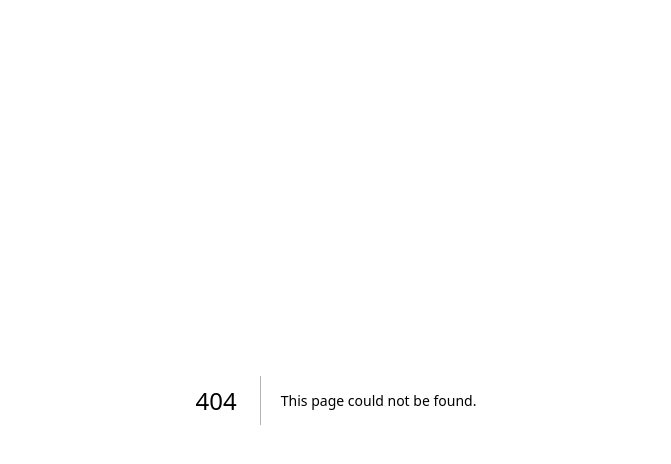
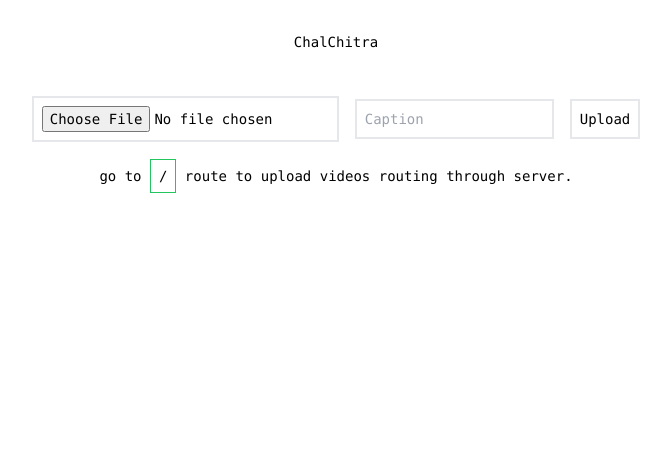
Before and after one commit to thisisashugupta/chalchitra, a Next.js app: page /upload in a window 1280 px wide. Before the commit this address had no page. Shown: the top 464 px of the page, without its empty margins (304-975 px from the left). Built offline with nearby package versions, Linux system fonts and the light colour scheme.

Commit message:
upload videos to s3 directly from client-side

```diff
--- a/package.json
+++ b/package.json
@@ -10,6 +10,7 @@
   },
   "dependencies": {
     "@aws-sdk/client-s3": "^3.478.0",
+    "aws-sdk": "^2.1532.0",
     "axios": "^1.6.2",
     "next": "14.0.4",
     "react": "^18",
--- a/src/app/api/posts/route.ts
+++ b/src/app/api/posts/route.ts
@@ -15,60 +15,50 @@ const s3Client = new S3Client({
 });
 
 
-async function uploadFileToS3(file: Buffer, fileName: string) {
+async function uploadFileToS3(file: any) {
 
-    const fileBuffer = file;
-    console.log(fileName);
-
+    const buffer = Buffer.from(await file.arrayBuffer());
     const uploadParams = {
         Bucket: bucketName,
-        Key: `myFolder/${fileName}`, // filename
-        Body: fileBuffer, // actual file
-        ContentType: "image/jpeg", // type of file
+        Key: file.name, // filename
+        Body: buffer, // actual file
+        ContentType: file.type, // type of file
         // ACL: "public-read",
     };
-
     const command = new PutObjectCommand(uploadParams);
     const uploadResponse = await s3Client.send(command);
     console.log("uploadResponse", uploadResponse);
-    return fileName;
+    return file.name;
 
 }
 
-export async function GET(req : Request, res : Response) {
-    return new Response('Hello World!', {
-        status: 200,
-        headers: { message: 'bro kya kr raha hai? post request hai na, get kyu khol raha hai' },
-    });
+export async function GET(req : Request) {
+    return new Response(JSON.stringify({ message: 'bro kya kr raha hai? post request hai na, get kyu khol raha hai' }), { status: 200 });
 }
 
-export async function POST(req : Request, res : Response) {
+export async function POST(req : Request) {
     try {
 
         const formData = await req.formData();
         const file = formData.get('image');
         const caption = formData.get('caption');
-        console.log("file", file);
-        console.log("caption", caption);
 
         if (!file) {
             return NextResponse.json({ error: 'No file uploaded' }, { status: 400 });
         }
 
-        const buffer = Buffer.from(await file.arrayBuffer());
-        const fileName = await uploadFileToS3(buffer, file.name);
+        const fileName = await uploadFileToS3(file);
+        const fileUrl = `https://${bucketName}.s3.${bucketRegion}.amazonaws.com/${fileName}`;
+        // TODO: upload caption to db
 
-        return new Response('File uploaded successfully!', {
-            status: 200,
-            headers: { message: 'message not found', fileName: fileName },
-        });
+        return new Response(JSON.stringify({message: 'File uploaded successfully!', fileName: fileName, fileUrl: fileUrl}), { status: 200 });
 
     } catch (error) {
 
         console.error(error);
         return new Response('Oh No!', {
-            status: 300,
-            headers: { error: 'Failed to upload image' },
+            status: 500,
+            headers: { error: 'Failed to upload video' },
         });
 
     }
--- /dev/null
+++ b/src/app/api/s3Url/route.ts
@@ -0,0 +1,58 @@
+import aws from "aws-sdk";
+import { NextResponse } from "next/server";
+import crypto from 'crypto';
+import { promisify } from "util";
+const randomBytes = promisify(crypto.randomBytes);
+
+const bucketName = process.env.BUCKET_NAME!;
+const bucketRegion = process.env.BUCKET_REGION!;
+const accessKeyId = process.env.SIGNED_ACCESS_KEY!;
+const secretAccessKey = process.env.SIGNED_SECRET_ACCESS_KEY!;
+
+const s3 = new aws.S3({
+    region: bucketRegion,
+    accessKeyId: accessKeyId,
+    secretAccessKey: secretAccessKey,
+    signatureVersion: 'v4',
+});
+
+export async function generateUploadURL() {
+    try {
+        const rawBytes = await randomBytes(16); // buffer
+        const imageName = rawBytes.toString('hex'); // unique image name
+        console.log('imageName', imageName);
+
+        const params = ({
+            Bucket: bucketName,
+            Key: imageName,
+            Expires: 60 // seconds
+        });
+
+        const uploadURL = await s3.getSignedUrlPromise('putObject', params); // signed url to put an object in bucket
+        console.log('uploadURL', uploadURL);
+        return uploadURL;
+
+    } catch (error) {
+        console.error(error);
+        return null;
+    }
+
+}
+
+export async function POST(req : Request) {
+    return new NextResponse(JSON.stringify({ message: 'Hello World!' }), { status: 200, headers: { message: 'bro kya kr raha hai? GET request kar!' } });
+}
+
+export async function GET(req : Request) {
+    try {
+
+        const url = await generateUploadURL();
+        return new NextResponse(JSON.stringify({ url: url }), { status: 200 });
+
+    } catch (error) {
+
+        console.error(error);
+        return new NextResponse(JSON.stringify({ error: 'Internal Server Error. Failed to upload video.' }), { status: 500 });
+
+    }
+}
--- a/src/app/page.tsx
+++ b/src/app/page.tsx
@@ -1,18 +1,21 @@
 "use client"
 
-import axios from 'axios';
+// import axios from 'axios';
 import {useState} from 'react';
+import Link from 'next/link';
 
 export default function NewPost() {
 
   const [file, setFile] = useState<File | null>(null);
   const [caption, setCaption] = useState<string>("");
   const [uploading, setUploading] = useState<boolean>(false);
+  const [uploadedUrl, setUploadedUrl] = useState<string | null>(null);
 
 
   const handleFileChange = (e : React.ChangeEvent<HTMLInputElement>) => {
     const selectedFile = e.target.files?.[0];
     if(selectedFile instanceof File) setFile(selectedFile);
+    setUploadedUrl(null);
   }
 
   const handleSubmit = async (e : React.FormEvent) => {
@@ -24,14 +27,14 @@ export default function NewPost() {
     formData.append("caption", caption);
 
     try {
-      // await axios.post("/api/posts", formData);
+      // const response = await axios.post("/api/posts", formData);
       const response = await fetch("/api/posts", {
         method: "POST",
         body: formData
       });
-
-      const responseData = await response.json();
-      console.log(responseData.status);
+      const body = await response.json();
+      console.log(response.status, response.statusText, body);
+      setUploadedUrl(body.fileUrl);
 
     } catch (error) {
       console.error(error);
@@ -47,14 +50,19 @@ export default function NewPost() {
         <p className="fixed left-0 top-0 flex w-full justify-center border-b border-gray-300 pb-6 pt-8">
           ChalChitra
         </p>
-        <div className="flex flex-col w-full items-center justify-center">
+        <div className="flex flex-col w-full items-center justify-center space-y-6">
+          <p>upload video files through server</p>
           <form className='space-x-4' onSubmit={handleSubmit}>
-            <input className='border-2 border-white p-2 rounded-lg' name='image' onChange={handleFileChange} type="file" accept="image/*"></input>
-            <input className='text-black p-2 rounded-lg' name='caption' onChange={e => setCaption(e.target.value)} type="text" value={caption} placeholder='Caption'></input>
-            <button className='border-2 border-white p-2 rounded-lg' type="submit" disabled={!file || uploading}>
+            <input className='border-2 border-white p-2' name='image' onChange={handleFileChange} type="file" accept="video/*"></input>
+            <input className='text-black p-2' name='caption' onChange={e => setCaption(e.target.value)} type="text" value={caption} placeholder='Caption'></input>
+            <button className='border-2 border-white p-2 hover:text-gray-300 hover:border-gray-300' type="submit" disabled={!file || uploading}>
               {uploading ? "Uploading..." : "Upload"}
             </button>
           </form>
+
+          {uploadedUrl && <Link href={uploadedUrl} target='_blank' className='text-blue-500 hover:text-blue-600'>{uploadedUrl}</Link>}
+
+          <p>go to <Link href='/upload' className='hover:text-green-500 border-green-500 border p-2'>/upload</Link> route to upload videos directly from frotend, withput routing through server.</p>
         </div>
       </div>
     </main>
--- /dev/null
+++ b/src/app/upload/page.tsx
@@ -0,0 +1,91 @@
+"use client"
+
+import {useState} from 'react';
+import Link from 'next/link';
+
+export default function UploadPage() {
+
+  const [file, setFile] = useState<File | null>(null);
+  const [caption, setCaption] = useState<string>("");
+  const [uploading, setUploading] = useState<boolean>(false);
+  const [videoUrl, setVideoUrl] = useState<string | null>(null);
+
+
+  const handleFileChange = (e : React.ChangeEvent<HTMLInputElement>) => {
+    const selectedFile = e.target.files?.[0];
+    if(selectedFile instanceof File) setFile(selectedFile);
+  }
+
+  const handleSubmit = async (e : React.FormEvent) => {
+    e.preventDefault();
+    if(!file) return;
+    setUploading(true);
+
+    const formData = new FormData();
+    formData.append("video", file);
+    formData.append("caption", caption);
+    console.log(formData);
+
+
+    try {
+
+        // get signed url from server
+
+      const response = await fetch("/api/s3Url", { method: "GET" });
+      const { url } = await response.json();
+      console.log('signed s3 url:', url);
+
+      // post video directly to the signedUrl using PUT request
+      const response2 = await fetch(url, {
+        method: "PUT",
+        body: file,
+        headers: {
+          "Content-Type": "multipart/form-data"
+        }
+      });
+      console.log(response2.status, response2.statusText);
+      const videoUrl = url.split('?')[0];
+      console.log('video url:', videoUrl);
+      setVideoUrl(videoUrl);
+
+      // TODO: post request to my server to save some additional data into db
+
+    } catch (error) {
+      console.error(error);
+    } finally {
+      setUploading(false);
+    }
+
+  }
+
+  return (
+    <main className="flex min-h-screen flex-col items-center justify-between p-24">
+      <div className="z-10 max-w-5xl w-full items-center justify-between font-mono text-sm lg:flex">
+        <p className="fixed left-0 top-0 flex w-full justify-center pb-6 pt-8">
+          ChalChitra
+        </p>
+        <div className="flex flex-col w-full items-center justify-center">
+          <form className='space-x-4' onSubmit={handleSubmit}>
+            <input className='border-2 p-2' name='video' onChange={handleFileChange} type="file" accept="video/*" /*accept=".jpg, .jpeg, .png"*/ />
+            <input className='border-2 p-2' name='caption' onChange={e => setCaption(e.target.value)} type="text" value={caption} placeholder='Caption' />
+            <button className='border-2 p-2' type="submit" disabled={!file || uploading}>
+              {uploading ? "Uploading..." : "Upload"}
+            </button>
+          </form>
+
+          {videoUrl && (
+            <>
+            <Link href={videoUrl} target='_blank' className='text-blue-500 hover:text-blue-700'>{videoUrl}</Link>
+            <video width="750" controls autoPlay>
+              <source src={videoUrl} type="video/mp4"/>
+            </video>
+            </>
+          )}
+
+          <p className='m-6'>go to <Link href='/' className='hover:text-green-500 border-green-500 border p-2'>/</Link> route to upload videos routing through server.</p>
+
+        </div>
+      </div>
+    </main>
+  )
+}
```
Also changed, not shown: 2 other files (tests, documents, lock files or other folders).
